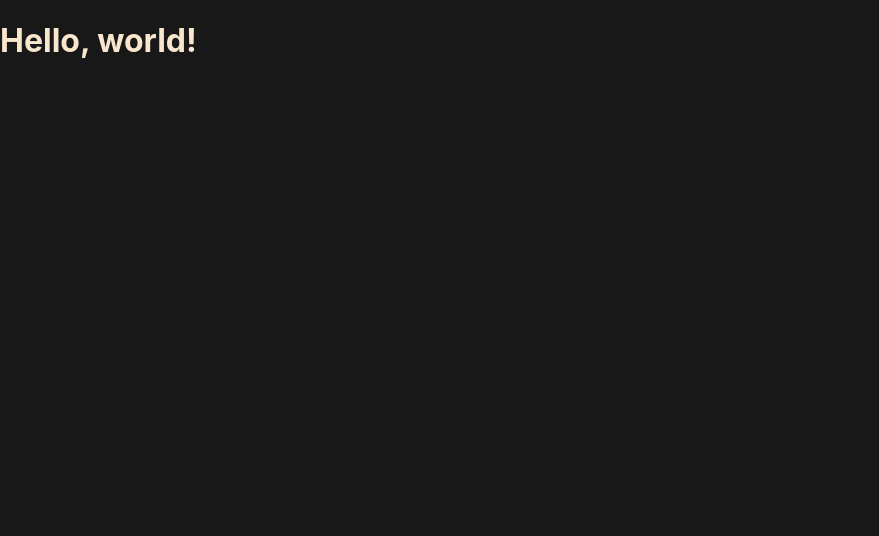
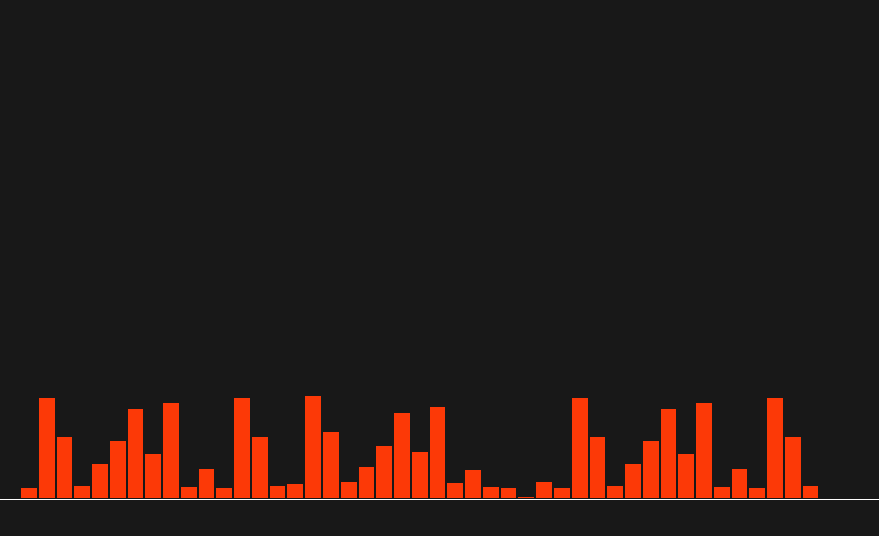
Before and after one commit to avramenkomy/sorting_algorithms, a React (Create React App) app: page / in a window 1280 px wide. Shown: the top 536 px of the page, without its empty margins (0-879 px from the left). Built offline with nearby package versions, Linux system fonts and the light colour scheme.

Commit message:
WIP: render static array

```diff
--- a/src/app.jsx
+++ b/src/app.jsx
@@ -1,10 +1,12 @@
 import React from 'react';
+
+import { Array } from './modules';
 
 function App() {
   return (
-    <div className="App">
-      <h1>Hello, world!</h1>
-    </div>
+    <React.Fragment>
+      <Array />
+    </React.Fragment>
   );
 }
 
--- /dev/null
+++ b/src/modules/Array/Element/index.jsx
@@ -0,0 +1,17 @@
+import React from 'react';
+
+import './style.css'
+
+function Element({h, w, id}) {
+
+  const arrElemStyle = {
+    height: `calc(2px + ${ h }px)`,
+    width: `${ w }px`,
+  }
+
+  return (
+    <div className="arr-elem" id={id} style={arrElemStyle} />
+  )
+}
+
+export default Element;
--- /dev/null
+++ b/src/modules/Array/Element/style.css
@@ -0,0 +1,10 @@
+.arr-elem {
+  background-color: rgb(252, 57, 7);
+  border: 1px solid rgb(24,24,24);
+  box-sizing: border-box;
+  width: 20px;
+}
+
+.active {
+  background-color: aliceblue;
+}
--- /dev/null
+++ b/src/modules/Array/index.jsx
@@ -0,0 +1,28 @@
+import React from 'react';
+import Element from './Element';
+import './style.css';
+
+const array = [
+  10, 100, 61, 12, 34, 57, 89, 44, 95, 11, 29, 10, 100, 61, 12,
+  14, 102, 66, 16, 31, 52, 85, 46, 91, 15, 28, 11, 10, 1, 16,
+  10, 100, 61, 12, 34, 57, 89, 44, 95, 11, 29, 10, 100, 61, 12,
+];
+
+function Array() {
+  let elemWidth = window.screen.width / array.length;
+
+  return (
+    <div className="array">
+      {array.map((h, idx) => (
+        <Element
+          key={idx}
+          h={h}
+          w={elemWidth}
+          id={idx}
+        />
+      ))}
+    </div>
+  )
+}
+
+export default Array;
--- /dev/null
+++ b/src/modules/Array/style.css
@@ -0,0 +1,13 @@
+.array {
+  margin: 0 auto;
+  padding: 20px 20px 0 20px; /* top right bottom left */
+  width: 100%;
+  min-height: 500px;
+  height: 100%;
+  border-bottom: 1px solid white;
+  box-sizing: border-box;
+  display: flex;
+  flex-wrap: nowrap;
+  flex-direction: row;
+  align-items: flex-end;
+}
--- /dev/null
+++ b/src/modules/index.js
@@ -0,0 +1,2 @@
+export { default as Array } from './Array';
+export {default as Element } from './Array/Element';
```
Also changed, not shown: src/modules/README.md (added).
